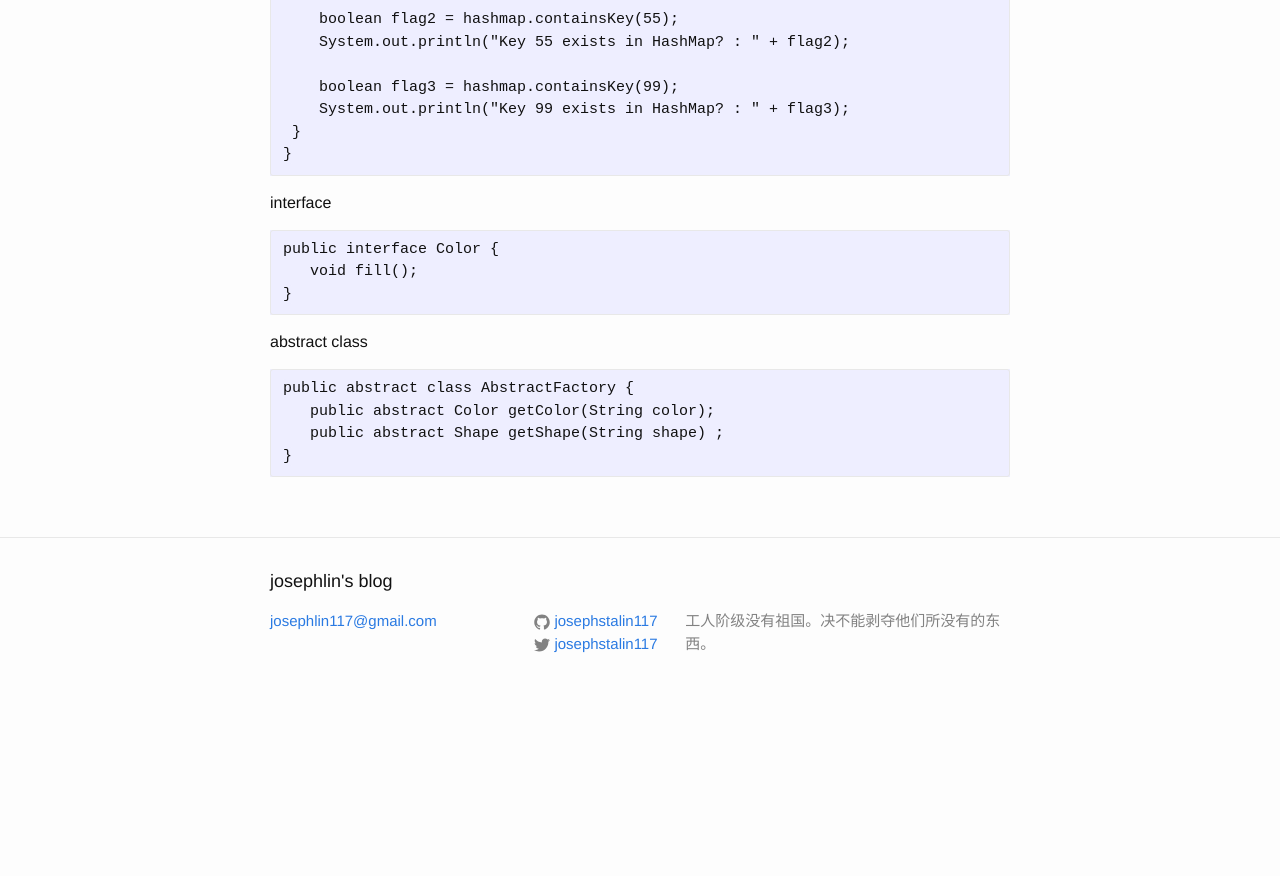
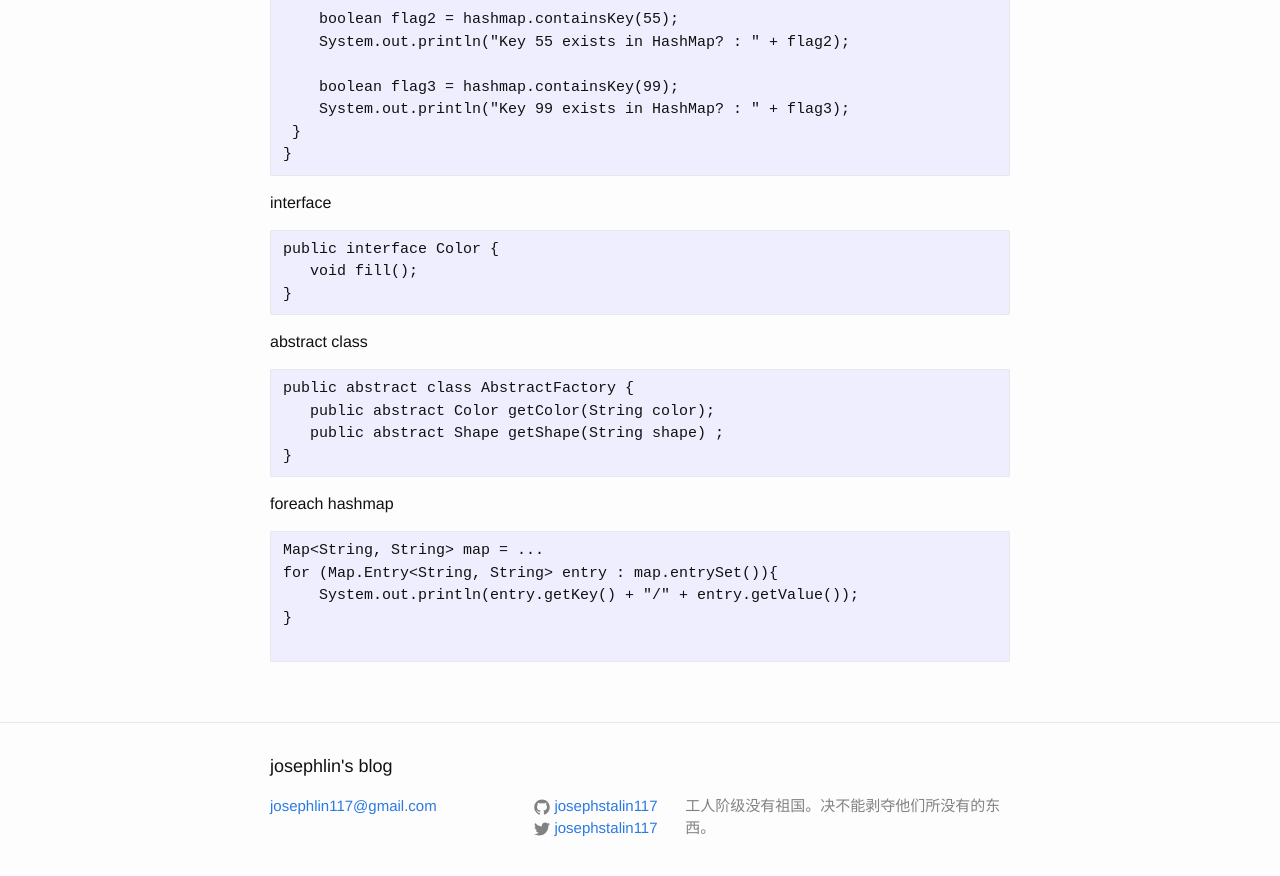
Before and after one commit to josephstalin117/josephstalin117.github.io, a Jekyll site: the page built from _posts/2018-7-29-java.markdown, in a window 1280 px wide and 900 px high, scrolled down 5099 px. Shown: the top 876 px of the window. Built offline with Jekyll 4.4.1, drawn with Linux system fonts in a browser that asks for light colours; before the commit the page ends 5814 px from its top, so only the background shows below that.

Commit message:
for each hashmap

````diff
--- a/_posts/2018-7-29-java.markdown
+++ b/_posts/2018-7-29-java.markdown
@@ -254,3 +254,12 @@ public abstract class AbstractFactory {
    public abstract Shape getShape(String shape) ;
 }
 ```
+
+foreach hashmap
+```
+Map<String, String> map = ...
+for (Map.Entry<String, String> entry : map.entrySet()){
+    System.out.println(entry.getKey() + "/" + entry.getValue());
+}
+
+```
````
